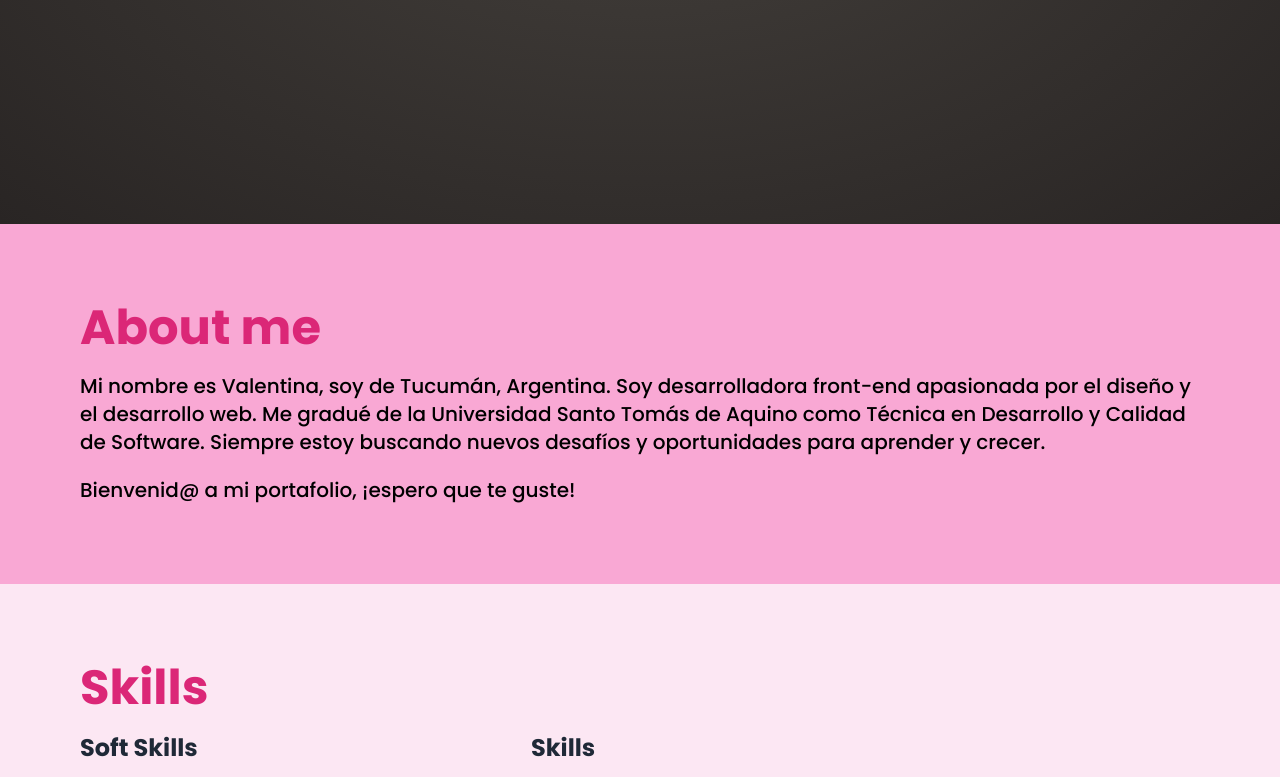
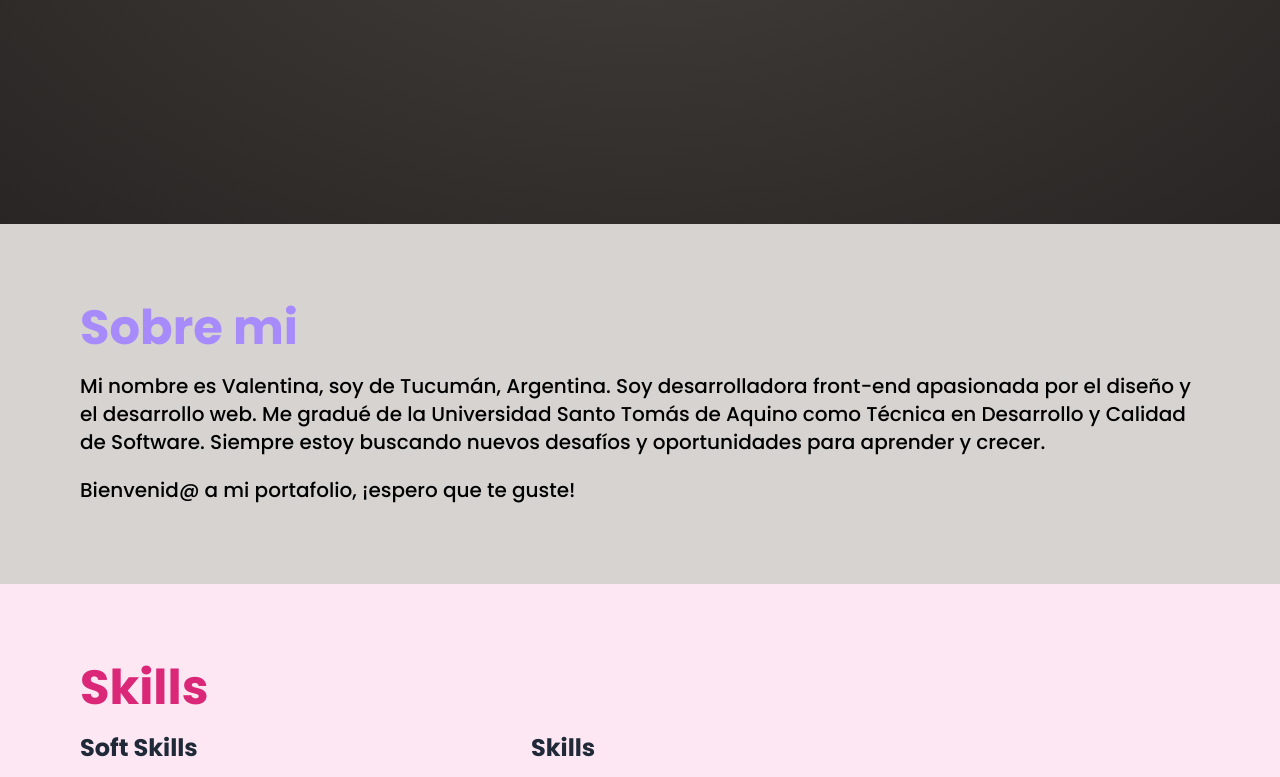
Before and after one commit to valeamayola/my-portfolio, a Next.js app: page / in a window 1280 px wide. Shown: the part 576-1353 px from the top of the page. Built offline with nearby package versions, Linux system fonts and the light colour scheme.

Commit message:
Update About.tsx

```diff
--- a/src/app/components/About.tsx
+++ b/src/app/components/About.tsx
@@ -1,7 +1,7 @@
 export default function About() {
     return (
-        <section id="about" className="bg-pink-300 p-10 md:p-20 items-start">
-            <h1 className="text-3xl md:text-5xl font-bold text-pink-600">About me</h1>
+        <section id="about" className="bg-stone-300 p-10 md:p-20 items-start">
+            <h1 className="text-3xl md:text-5xl font-bold text-violet-400">Sobre mi</h1>
             <p className="font-medium text-lg md:text-xl mt-5">
                 Mi nombre es Valentina, soy de Tucumán, Argentina.
                 Soy desarrolladora front-end apasionada por el diseño y el desarrollo web.
```
